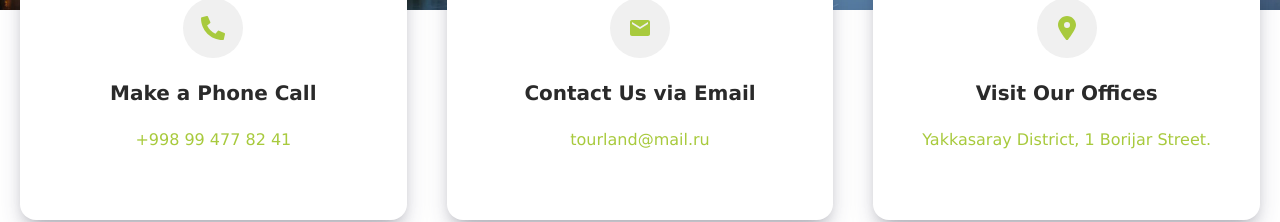
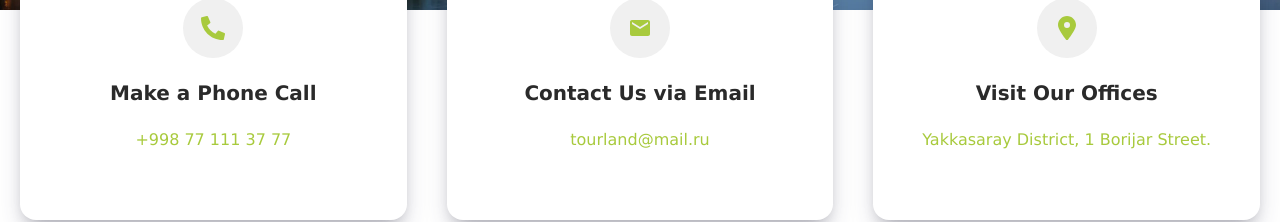
Before and after one commit to 932525862/tour-land1, a React (Vite) app: page / in a window 1280 px wide. Shown: the part 6420-6642 px from the top of the page. Built offline with nearby package versions, Linux system fonts and the light colour scheme.

Commit message:
nuber addit

```diff
--- a/src/components/Info.jsx
+++ b/src/components/Info.jsx
@@ -16,7 +16,7 @@ const Info = () => {
 					<FaPhoneAlt style={{ color: '#A8CA3D' }} />
                     </div>
                     <h2 className='font-bold text-center text-[16px] sm:text-[20px] text-[#2a2a2a]'>{t('info.phone')}</h2>
-                    <a className='text-main text-center' href="tel:+998994778241"><p style={{ color: '#A8CA3D' }}>+998 99 477 82 41</p></a>
+                    <a className='text-main text-center' href="tel:+998771113777"><p style={{ color: '#A8CA3D' }}>+998 77 111 37 77</p></a>
                 </div>
                 <div className='md:w-[33%] px-4 w-full bg-white shadow-card rounded-2xl flex flex-col items-center justify-center gap-5 h-[290px]'>
                     <div className='bg-[#f0f0f0] rounded-full w-[60px] h-[60px] grid place-items-center text-main text-2xl'>
```
